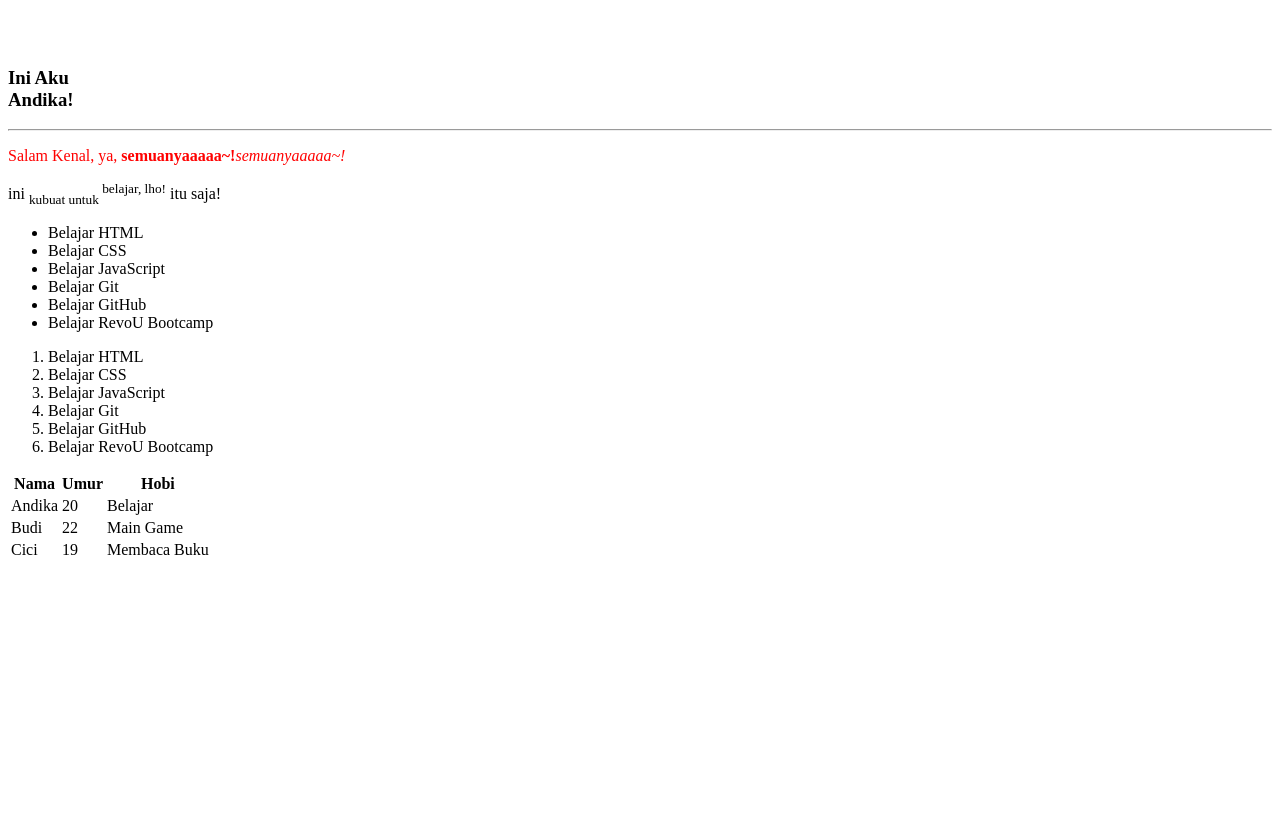
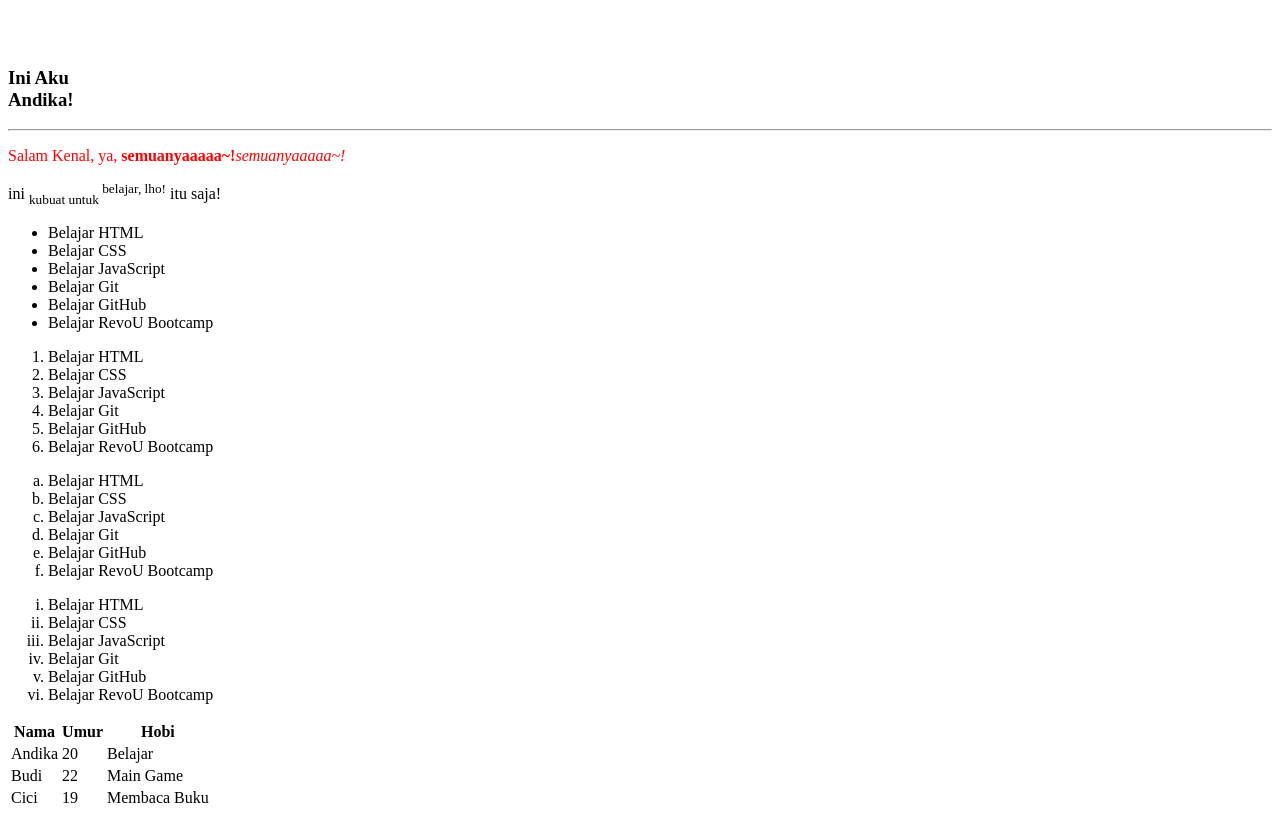
Before and after one commit to Andi-301/RevoU-301, a plain HTML site: page index.html in a window 1280 px wide. Shown: the part 252-1070 px from the top of the page. Before the commit the page ends 822 px from the top, so only its background shows below. Drawn offline with Linux system fonts and the light colour scheme.

Commit message:
adding more list elements in second day of coding camp

```diff
--- a/index.html
+++ b/index.html
@@ -23,6 +23,24 @@
     </ul>
     <ol>
         <!-- berupa angka -->
+        <li>Belajar HTML</li>
+        <li>Belajar CSS</li>
+        <li>Belajar JavaScript</li>
+        <li>Belajar Git</li>
+        <li>Belajar GitHub</li>
+        <li>Belajar RevoU Bootcamp</li>
+    </ol>
+    <ol type="a">
+        <!-- berupa huruf -->
+        <li>Belajar HTML</li>
+        <li>Belajar CSS</li>
+        <li>Belajar JavaScript</li>
+        <li>Belajar Git</li>
+        <li>Belajar GitHub</li>
+        <li>Belajar RevoU Bootcamp</li>
+    </ol>
+    <ol type="i">
+        <!-- berupa angka romawi -->
         <li>Belajar HTML</li>
         <li>Belajar CSS</li>
         <li>Belajar JavaScript</li>
```
